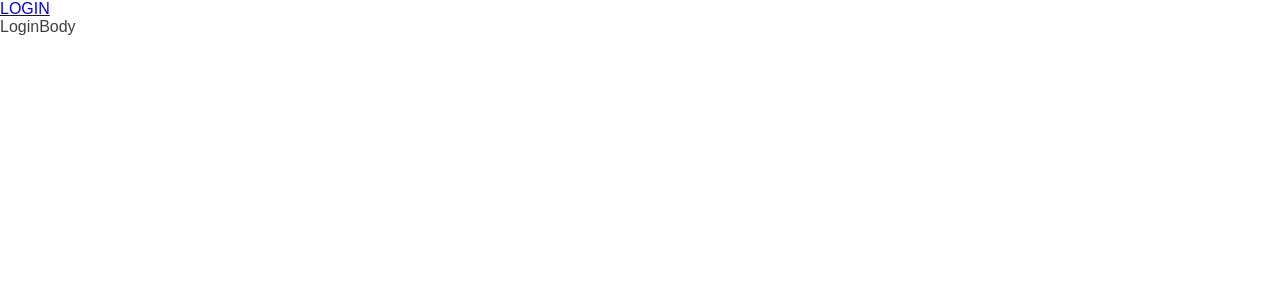
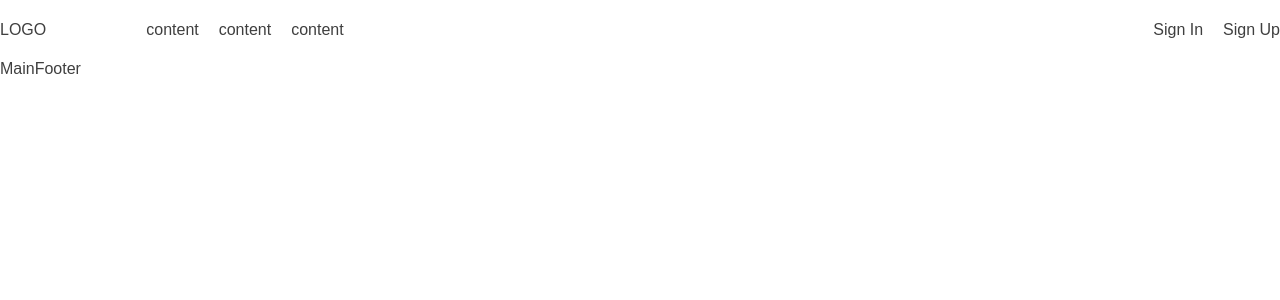
Before and after one commit to kiyoung92/board-client, a React (Create React App) app: page /login in a window 1280 px wide. Shown: the top 300 px of the page. Built offline with nearby package versions, Linux system fonts and the light colour scheme; a web font is replaced by a local one.

Commit message:
feat: 로그인, 회원가입 화면 추가

```diff
--- a/src/components/login/body.jsx
+++ /dev/null
@@ -1,7 +0,0 @@
-export const LoginBody = () => {
-  return (
-    <div>
-      <div>LoginBody</div>
-    </div>
-  );
-};
--- a/src/components/login/footer.jsx
+++ /dev/null
@@ -1,7 +0,0 @@
-export const LoginFooter = () => {
-  return (
-    <div>
-      <div></div>
-    </div>
-  );
-};
--- a/src/components/login/header.jsx
+++ /dev/null
@@ -1,7 +0,0 @@
-export const LoginHeader = () => {
-  return (
-    <div>
-      <div></div>
-    </div>
-  );
-};
--- a/src/index.css
+++ b/src/index.css
@@ -13,13 +13,19 @@
 }
 
 html,
-body,
-#root {
+body {
   width: 100%;
   height: 100%;
   margin: 0px;
   padding: 0px;
   color: var(--text-color);
+  display: flex;
+  align-items: center;
+  flex-direction: column;
+}
+
+#root {
+  width: 1280px;
 }
 
 body {
--- a/src/index.js
+++ b/src/index.js
@@ -5,13 +5,17 @@ import App from './App';
 import reportWebVitals from './reportWebVitals';
 import { RecoilRoot } from 'recoil';
 import { BrowserRouter } from 'react-router-dom';
+import { MainHeader } from './components/main/header';
+import { MainFooter } from './components/main/footer';
 
 const root = ReactDOM.createRoot(document.getElementById('root'));
 root.render(
   // <React.StrictMode>
   <RecoilRoot>
     <BrowserRouter>
+      <MainHeader />
       <App />
+      <MainFooter />
     </BrowserRouter>
   </RecoilRoot>
   // </React.StrictMode>
--- a/src/views/login.jsx
+++ b/src/views/login.jsx
@@ -1,15 +1,3 @@
-import { LoginHeader } from '../components/login/header';
-import { LoginBody } from '../components/login/body';
-import { LoginFooter } from '../components/login/footer';
-import { Link } from 'react-router-dom';
-
 export const Login = () => {
-  return (
-    <div>
-      <Link to="/">LOGIN</Link>
-      <LoginHeader></LoginHeader>
-      <LoginBody></LoginBody>
-      <LoginFooter></LoginFooter>
-    </div>
-  );
+  return <div></div>;
 };
--- a/src/views/main.jsx
+++ b/src/views/main.jsx
@@ -1,7 +1,5 @@
 /** @jsxImportSource @emotion/react */
-import { MainHeader } from '../components/main/header';
 import { MainBody } from '../components/main/body';
-import { MainFooter } from '../components/main/footer';
 import { css } from '@emotion/react';
 // import { Link } from 'react-router-dom';
 
@@ -23,9 +21,7 @@ export const Main = () => {
   return (
     <div css={MainStyle.wrap}>
       <div css={MainStyle.contents}>
-        <MainHeader></MainHeader>
         <MainBody></MainBody>
-        <MainFooter></MainFooter>
       </div>
     </div>
   );
```
Also changed, not shown: src/components/sign-in/body.jsx (added), src/components/sign-in/header.jsx (added).
